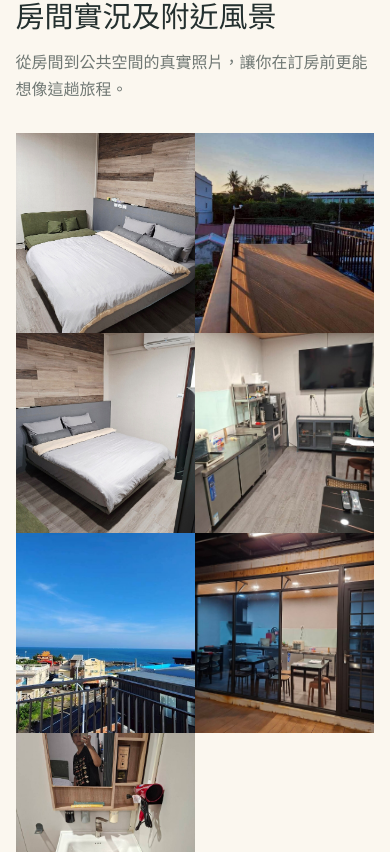
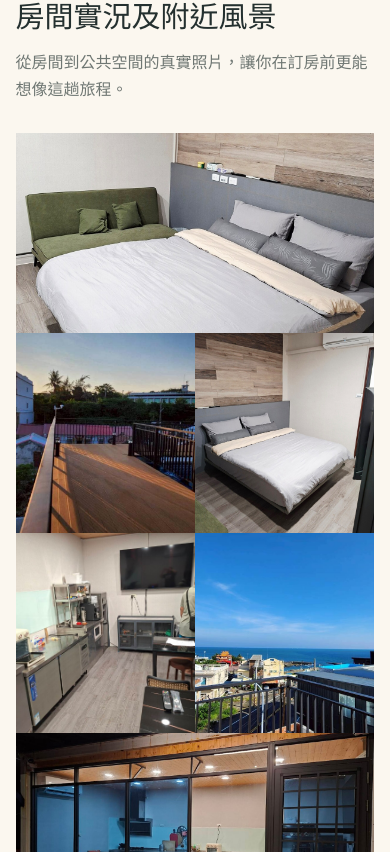
Before and after one commit to bstfsfx/yi_website, a Next.js app: page / in a window 390 px wide. Shown: the part 3172-4024 px from the top of the page. Built offline with nearby package versions, Linux system fonts and the light colour scheme.

Commit message:
fix: keep wide photo-grid cells spanning 2 columns on mobile

```diff
--- a/app/globals.css
+++ b/app/globals.css
@@ -802,9 +802,6 @@ summary {
   .photo-grid {
     grid-auto-rows: 200px;
   }
-  .photo-grid .cell.wide {
-    grid-column: span 1;
-  }
   .steps {
     grid-template-columns: 1fr;
   }
```
